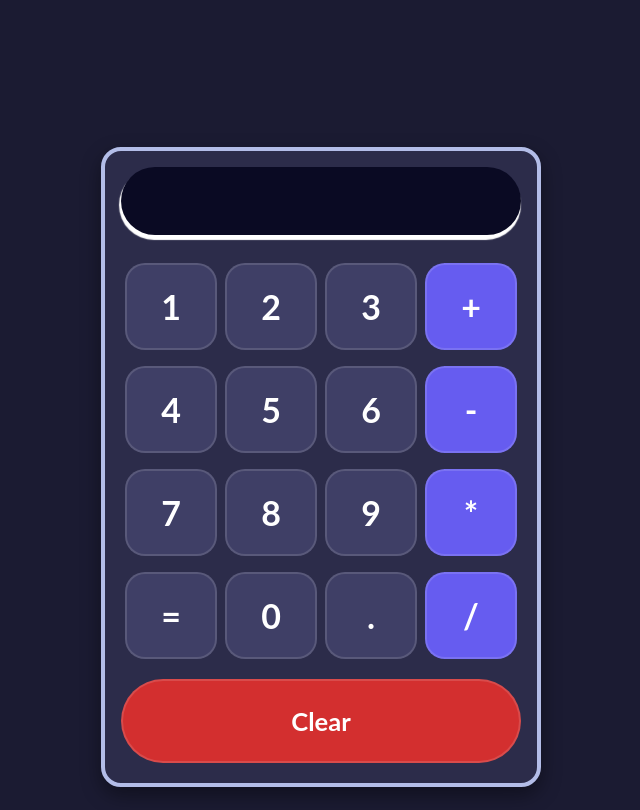
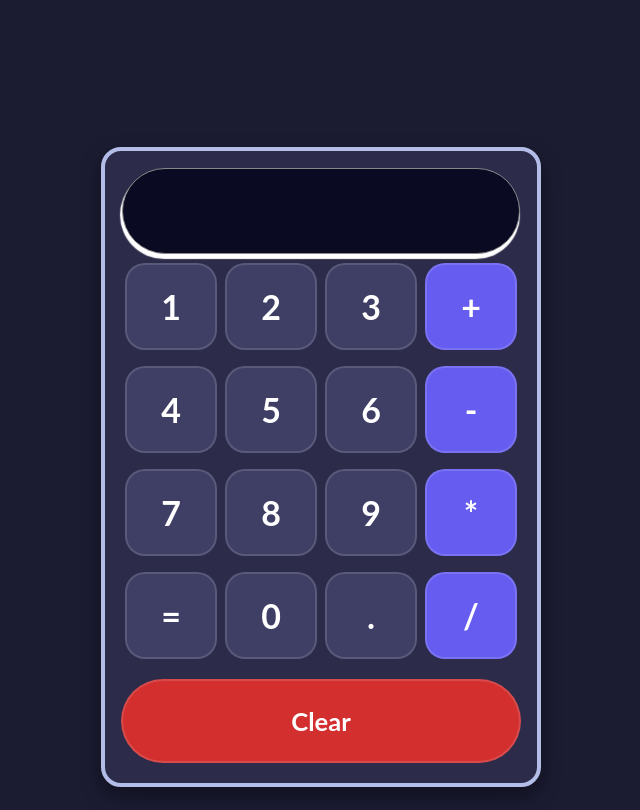
Before and after one commit to isbe94/calculadora-react, a React (Create React App) app: page / in a window 1280 px wide. Shown: the whole page, without its empty margins (319-959 px from the left). Built offline with nearby package versions, Linux system fonts and the light colour scheme.

Commit message:
Correction of invalid CSS rule

```diff
--- a/src/hojas-estilo/Pantalla.css
+++ b/src/hojas-estilo/Pantalla.css
@@ -1,4 +1,4 @@
-.input{
+.input {
     height: 75px;
     border-radius: 50px;
     margin-bottom: 20px;
@@ -12,6 +12,7 @@
     color: white;
     padding: 11px 30px 11px 11px;
     padding-right: 30px;
-    margin: 1px solid #888;
+    margin: 1px;
+    border: 1px solid #888;
     box-shadow: -1px 4px 1px 1px white;
 }
```
